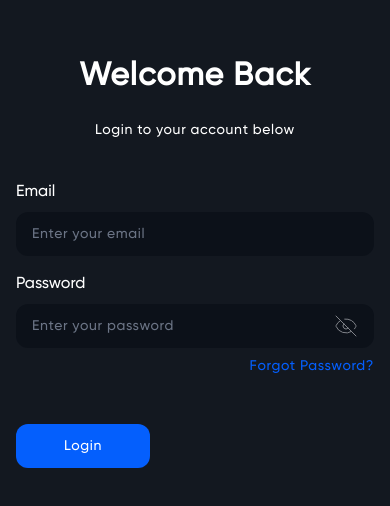
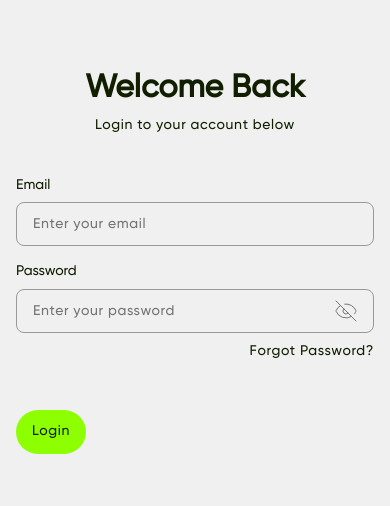
Before and after one commit to vavgithub/hirehive-1, a React (Vite) app in the folder client/: page /login in a window 390 px wide. Shown: the part 160-666 px from the top of the page. Built offline with nearby package versions, Linux system fonts and the light colour scheme; no server answers; a web font is replaced by a local one.

Commit message:
feat: make Geode fields and type visible on every screen
Give inputs a fill and border inside the skin, keep marketing copy white on the dark illustrations, and apply the same palette to the public and candidate routes.

Co-authored-by: vavgithub <vavgithub@users.noreply.github.com>

```diff
--- a/client/src/App.jsx
+++ b/client/src/App.jsx
@@ -1,3 +1,4 @@
+import { useLayoutEffect } from 'react'
 import { RouterProvider } from 'react-router-dom'
 import { router } from './Router'
 import { QueryClient, QueryClientProvider, QueryCache, MutationCache } from '@tanstack/react-query'
@@ -39,6 +40,10 @@ const queryClient = new QueryClient({
 });
 
 function App() {
+  useLayoutEffect(() => {
+    document.documentElement.dataset.geodeSkin = 'on'
+  }, [])
+
   return (
     <QueryClientProvider client={queryClient}>
       <ThemeProvider theme={theme} >
@@ -47,7 +52,9 @@ function App() {
           <AuthProvider>
             <StatePreserver>
               <ThemesProvider>
-                <RouterProvider router={router} />
+                <div className="geode min-h-screen">
+                  <RouterProvider router={router} />
+                </div>
               </ThemesProvider>
               <StyledToastContainer />
             </StatePreserver>
--- a/client/src/auth/Authlayout.jsx
+++ b/client/src/auth/Authlayout.jsx
@@ -1,16 +1,8 @@
-import { useEffect } from 'react'
 import { Outlet } from 'react-router-dom'
 
 const Authlayout = () => {
-  useEffect(() => {
-    document.documentElement.dataset.geodeSkin = 'on'
-    return () => {
-      delete document.documentElement.dataset.geodeSkin
-    }
-  }, [])
-
   return (
-    <div className="geode min-h-screen">
+    <div className="min-h-screen">
       <Outlet />
     </div>
   )
--- a/client/src/auth/CandidateLayout.jsx
+++ b/client/src/auth/CandidateLayout.jsx
@@ -17,7 +17,8 @@ import TelegramBannerIcon from "../svg/Banners/telegramBannerIcon.png"
 import { Button } from '../components/Buttons/Button';
 import ThemeToggle from '../components/ui/ThemeToggle';
 import { use } from 'react';
-import { useLogo, useTelegramBanner, useUnknownProfilePicture } from '../context/ThemeContext';
+import { useTelegramBanner, useUnknownProfilePicture } from '../context/ThemeContext';
+import { GeodeLogo } from '@/components/geode/Logo';
 
 const TELEGRAM_BOT_USERNAME = import.meta.env.VITE_TELEGRAM_BOT_USERNAME;
 
@@ -54,7 +55,6 @@ const CandidateLayout = () => {
   }
 
   const UNKNOWN_PROFILE_PICTURE_URL = useUnknownProfilePicture();
-  const Logo = useLogo();
 
   const handleLogout = async () => {
     try {
@@ -200,7 +200,7 @@ const CandidateLayout = () => {
       {/* Mobile Menu Button */}
       <div className={'min-h-[4rem] w-full md:hidden z-30 fixed ' + (darkBgPaths.includes(location.pathname) ? "bg-background-100" : "")}>
         <div className='flex m-4 z-30 '>
-          <img className='h-11 z-30' src={Logo} />
+          <GeodeLogo />
         </div>
         <div
           className="md:hidden absolute top-4 right-4 z-50 p-2 rounded-full  "
@@ -232,7 +232,7 @@ const CandidateLayout = () => {
         <div className="flex flex-col gap-6 typography-body ">
           <div className='px-6 pt-2 pb-4  flex justify-between'>
 
-            <img className='h-9 cursor-pointer ' onClick={() => navigate('/')} src={Logo} />
+            <span className='cursor-pointer' onClick={() => navigate('/')}><GeodeLogo /></span>
           <ThemeToggle /> {/* Add ThemeToggle here */}
           </div>
           {menuItems.map((item) => (
--- a/client/src/components/GeodeAdminLayout.jsx
+++ b/client/src/components/GeodeAdminLayout.jsx
@@ -1,4 +1,3 @@
-import { useEffect } from 'react'
 import { Outlet, useNavigate } from 'react-router-dom'
 import { useQueryClient } from '@tanstack/react-query'
 import { useSelector } from 'react-redux'
@@ -27,13 +26,6 @@ function GeodeAdminLayout() {
   const queryClient = useQueryClient()
   const newMembersCount = useSelector((state) => state.admin?.newMembersCount ?? 0)
   const unknownProfilePicture = useUnknownProfilePicture()
-
-  useEffect(() => {
-    document.documentElement.dataset.geodeSkin = 'on'
-    return () => {
-      delete document.documentElement.dataset.geodeSkin
-    }
-  }, [])
 
   const handleLogout = async () => {
     try {
--- a/client/src/components/Logo/LogoWrapper.jsx
+++ b/client/src/components/Logo/LogoWrapper.jsx
@@ -1,18 +1,18 @@
-import { useLocation, useNavigate } from 'react-router-dom';
+import { useNavigate } from 'react-router-dom';
 import { Button } from '../Buttons/Button';
-import { useLogo } from '../../context/ThemeContext';
+import { GeodeLogo } from '@/components/geode/Logo';
 
 
 function LogoWrapper({redirectLink = '/', isAuthenticated = true,headerText = '',buttonVariant = 'secondary'}) {
     const navigate = useNavigate();
-    const location = useLocation();
-    const Logo = useLogo();
 
   return (
     <div className=' mt-2  mb-4 flex justify-between w-full'>
         <div className='flex items-center justify-center gap-8'>
-            <img onClick={()=>navigate(redirectLink)} className='h-12 cursor-pointer' src={Logo}/>
-            {headerText && <h1 className='pb-0 hidden md:block'>{headerText}</h1>}
+            <span onClick={()=>navigate(redirectLink)} className='cursor-pointer'>
+              <GeodeLogo />
+            </span>
+            {headerText && <h1 className='hidden md:block text-geode-h4 font-geode-heading'>{headerText}</h1>}
         </div>
         {!isAuthenticated && <Button variant={buttonVariant} onClick={() => navigate("/login")}>Login</Button>}
     </div>
--- a/client/src/components/MUIUtilities/theme.js
+++ b/client/src/components/MUIUtilities/theme.js
@@ -3,14 +3,14 @@ import { createTheme } from "@mui/material/styles";
 const theme = createTheme({
   palette: {
     primary: {
-      main: "#18e9d0", // Example primary color
+      main: "#111f00",
     },
     background: {
-      default: "#0c0d0d", // Background color
-      paper: "#1b1c1d", // Paper color
+      default: "#f0f0f0",
+      paper: "#ffffff",
     },
     text: {
-      primary: "#ffffff", // Default text color
+      primary: "#111f00",
     },
   },
   typography: {
--- a/client/src/styles/geode-tokens.css
+++ b/client/src/styles/geode-tokens.css
@@ -142,8 +142,14 @@ html[data-geode-skin] {
   --color-green-100: var(--geode-success-3);
   --color-yellow-100: var(--geode-alert-2);
   --color-text-red: var(--geode-error-3);
-  --color-text-green: var(--geode-success-3);
-  --color-text-yellow: var(--geode-alert-3);
+  --color-text-green: var(--geode-success-4);
+  --color-text-yellow: var(--geode-alert-4);
+  --color-text-gray: var(--geode-neutral-6);
+  --color-status-red: var(--geode-error-1);
+  --color-status-yellow: var(--geode-alert-1);
+  --color-status-green: var(--geode-success-1);
+  --color-status-gray: var(--geode-neutral-2);
+  --color-border-gray: var(--geode-neutral-4);
   --color-border-red: var(--geode-error-2);
   --color-border-green: var(--geode-success-3);
   --color-border-yellow: var(--geode-alert-3);
@@ -374,6 +380,81 @@ html[data-geode-skin] {
   color: var(--geode-error-3);
 }
 
+/* Fields must stay visible on white cards. These beat the legacy input rules. */
+.geode :is(
+  input:not([type="checkbox"]):not([type="radio"]):not([type="file"]):not([type="range"]):not([type="button"]):not([type="submit"]):not([type="hidden"]),
+  textarea,
+  select
+),
+html[data-geode-skin] :is(
+  input:not([type="checkbox"]):not([type="radio"]):not([type="file"]):not([type="range"]):not([type="button"]):not([type="submit"]):not([type="hidden"]),
+  textarea,
+  select
+) {
+  background-color: var(--geode-neutral-1) !important;
+  color: var(--geode-text) !important;
+  border: 1px solid var(--geode-neutral-4) !important;
+  border-radius: var(--geode-radius-control);
+  box-shadow: none;
+  caret-color: var(--geode-text);
+}
+
+.geode :is(input, textarea)::placeholder,
+html[data-geode-skin] :is(input, textarea)::placeholder {
+  color: var(--geode-neutral-5);
+  opacity: 1;
+}
+
+.geode :is(input, textarea, select):focus,
+html[data-geode-skin] :is(input, textarea, select):focus {
+  border-color: var(--geode-ink) !important;
+  outline: 2px solid var(--geode-ink);
+  outline-offset: 1px;
+}
+
+.geode label,
+html[data-geode-skin] label {
+  color: var(--geode-text);
+  font-family: var(--geode-font-sans);
+  font-size: var(--geode-text-small);
+  line-height: var(--geode-leading-body);
+}
+
+html[data-geode-skin] body {
+  background: var(--geode-bg);
+  color: var(--geode-text);
+}
+
+html[data-geode-skin] .MuiOutlinedInput-notchedOutline {
+  border-color: var(--geode-neutral-4) !important;
+}
+
+html[data-geode-skin] .MuiInputBase-root,
+html[data-geode-skin] .MuiInputBase-input,
+html[data-geode-skin] .MuiFormLabel-root {
+  color: var(--geode-text);
+}
+
+html[data-geode-skin] .MuiPaper-root {
+  background-color: var(--geode-card);
+  color: var(--geode-text);
+}
+
+html[data-geode-skin] .MuiButton-contained {
+  background-color: var(--geode-action);
+  color: var(--geode-action-text);
+}
+
+html[data-geode-skin] .MuiCheckbox-root.Mui-checked,
+html[data-geode-skin] .MuiRadio-root.Mui-checked {
+  color: var(--geode-ink);
+}
+
+/* Copy that sits on the old dark illustrations. Cards inside these panels keep ink type. */
+.geode :is(.bg-admin-login-fg, .bg-login-screen, .bg-home-bg, .bg-verification) {
+  color: var(--geode-card);
+}
+
 .geode-dialog-close {
   position: absolute;
   top: var(--geode-space-3);
```
Also changed, not shown: 2 other files (tests, documents, lock files or other folders).
